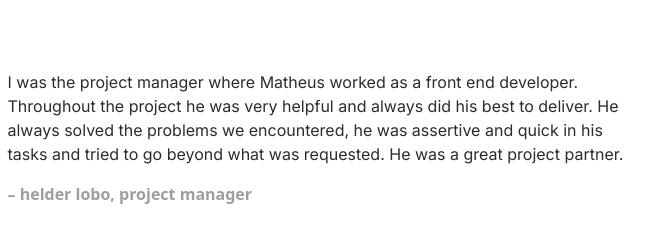
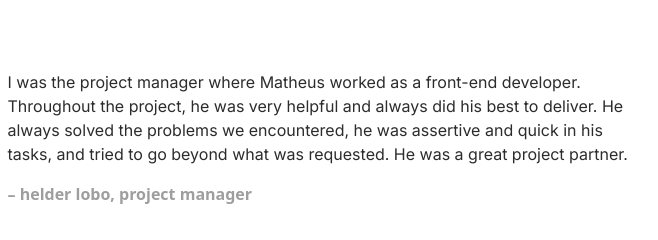
Before and after one commit to mutheusalmeida/mutheusalmeida.github.io, an Astro site: page / in a window 1280 px wide. Shown: the part 1689-1929 px from the top of the page, 316-974 px from the left. Built offline with nearby package versions, Linux system fonts and the light colour scheme; Astro itself is replaced by a stand-in of ours; some packages are replaced by stand-ins of ours; a web font is replaced by a local one.

Commit message:
improve(endorsement): improve grammar

```diff
--- a/src/pages/index.astro
+++ b/src/pages/index.astro
@@ -72,7 +72,7 @@ const projectsSortedByDate = projects.sort((a, b) => +new Date(b.date) - +new Da
     <section class="endorsement">
       <blockquote aria-label="endorsement">
         <p>
-          I was the project manager where Matheus worked as a front end developer. Throughout the project he was very helpful and always did his best to deliver. He always solved the problems we encountered, he was assertive and quick in his tasks and tried to go beyond what was requested. He was a great project partner.
+          I was the project manager where Matheus worked as a front-end developer. Throughout the project, he was very helpful and always did his best to deliver. He always solved the problems we encountered, he was assertive and quick in his tasks, and tried to go beyond what was requested. He was a great project partner.
         </p>
 
         <cite>– helder lobo, project manager</cite>
```
